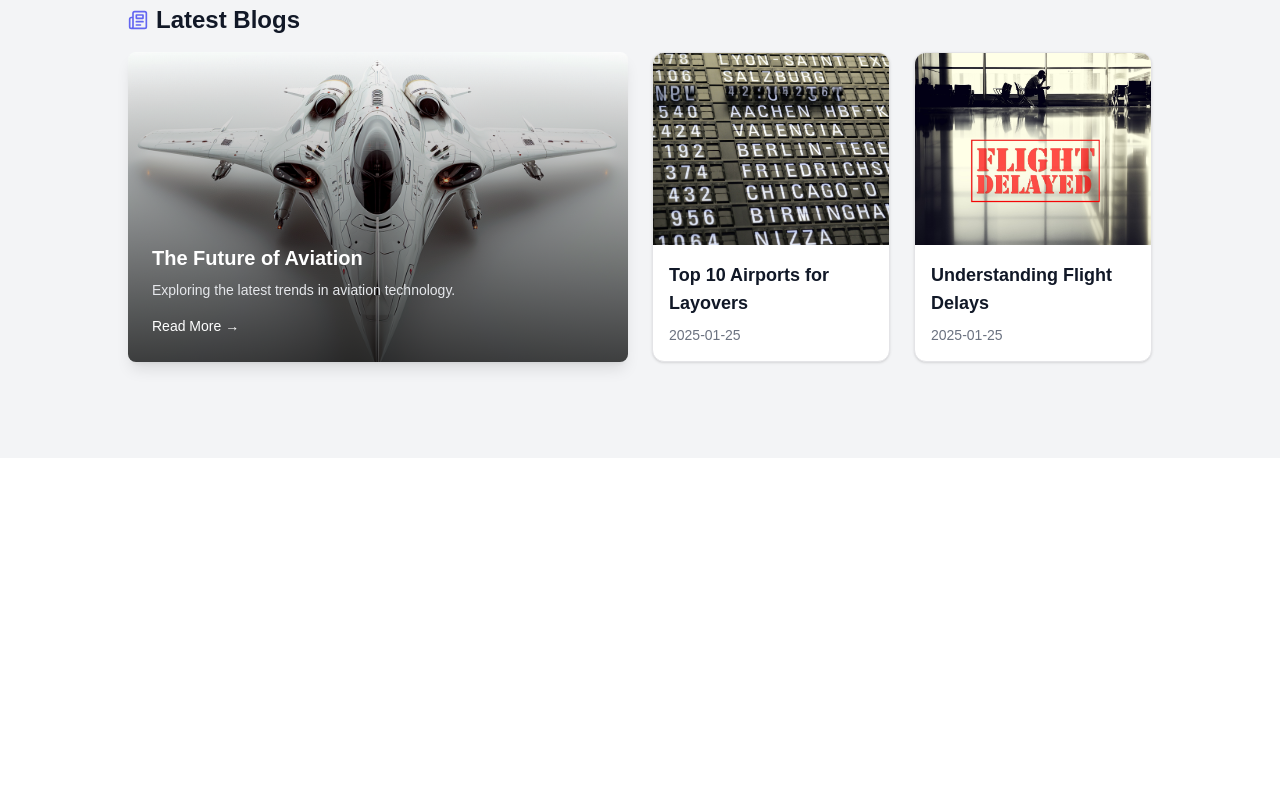
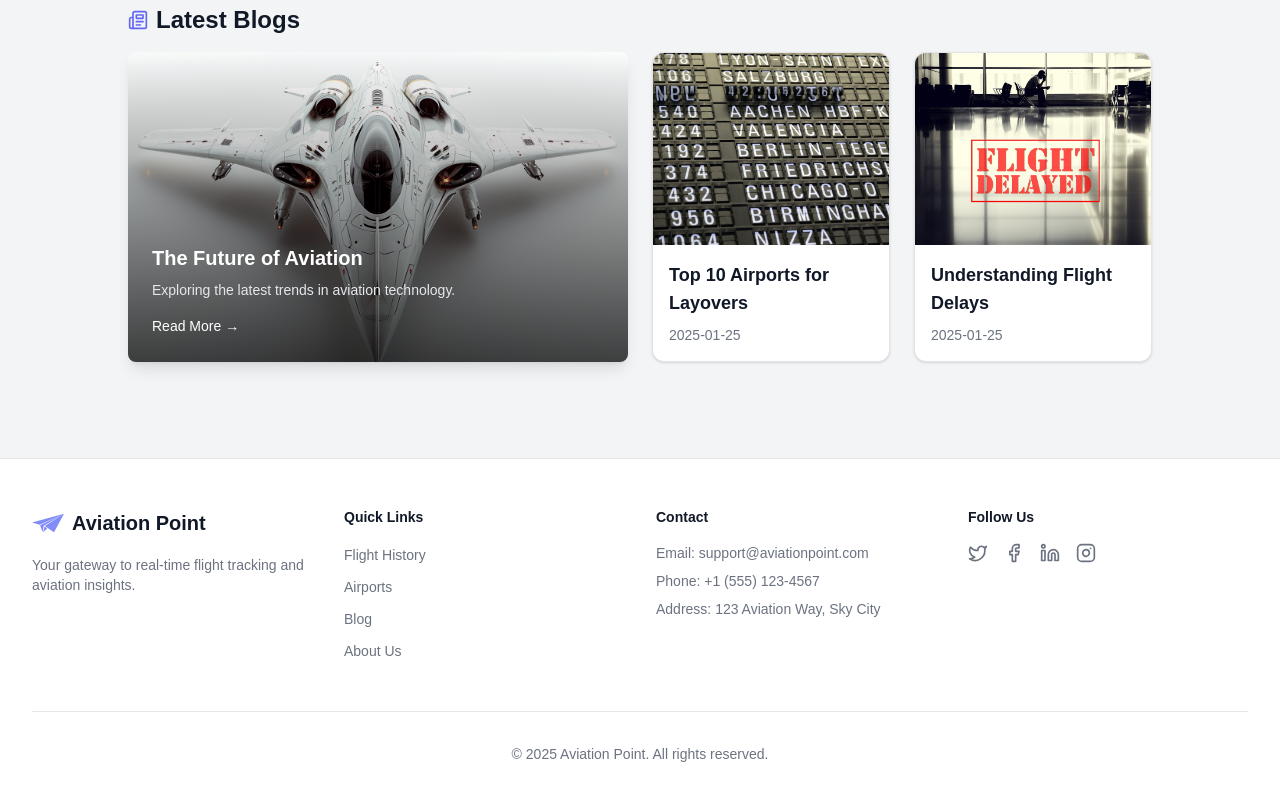
Before and after one commit to AdriaGS/aviation-point, a Next.js app: page / in a window 1280 px wide. Shown: the part 1505-2305 px from the top of the page. Before the commit the page ends 1963 px from the top, so only its background shows below. Built offline with nearby package versions, Linux system fonts and the light colour scheme.

Commit message:
Add footer to Home page
 - Simple footer with relevant information
 - Need to update contact data still, will do
   in the future

```diff
--- a/src/app/page.tsx
+++ b/src/app/page.tsx
@@ -3,7 +3,7 @@
 import SearchBar from '@/components/SearchBar';
 import BlogPosts from '@/components/BlogPosts';
 import Image from 'next/image';
-import { ActivityIcon, ClockIcon, CloudSunIcon, GlobeIcon, MapPinIcon, NewspaperIcon, PlaneIcon } from 'lucide-react';
+import { ActivityIcon, ClockIcon, CloudSunIcon, FacebookIcon, GlobeIcon, InstagramIcon, LinkedinIcon, MapPinIcon, NewspaperIcon, PlaneIcon, TwitterIcon } from 'lucide-react';
 import { StatCard } from '@/components/cards/StatCard';
 import { FlightBoard } from '@/components/flight/FlightBoard';
 import { WeatherCard } from '@/components/cards/WeatherCard';
@@ -129,6 +129,125 @@
           </section>
         </div>
       </div>
+
+      {/* Footer */}
+      <footer className='bg-white dark:bg-gray-800 border-t border-gray-200 dark:border-gray-700'>
+        <div className='max-w-7xl mx-auto py-12 px-4 sm:px-6 lg:px-8'>
+          <div className='grid grid-cols-1 md:grid-cols-4 gap-8'>
+            {/* Logo and Description */}
+            <div className='space-y-4'>
+              <div className='flex items-center'>
+                <Image src='/plane.svg' alt='Plane' width={100} height={100} className='w-8 h-8 text-indigo-400' />
+                <span className='ml-2 text-xl font-bold text-gray-900 dark:text-gray-100'>
+                  Aviation Point
+                </span>
+              </div>
+              <p className='text-sm text-gray-500 dark:text-gray-400'>
+                Your gateway to real-time flight tracking and aviation insights.
+              </p>
+            </div>
+
+            {/* Quick Links */}
+            <div>
+              <h3 className='text-sm font-semibold text-gray-900 dark:text-gray-100 mb-4'>
+                Quick Links
+              </h3>
+              <ul className='space-y-2'>
+                <li>
+                  <a
+                    href='/flight-history'
+                    className='text-sm text-gray-500 dark:text-gray-400 hover:text-indigo-400 transition-colors'
+                  >
+                    Flight History
+                  </a>
+                </li>
+                <li>
+                  <a
+                    href='/airports'
+                    className='text-sm text-gray-500 dark:text-gray-400 hover:text-indigo-400 transition-colors'
+                  >
+                    Airports
+                  </a>
+                </li>
+                <li>
+                  <a
+                    href='/blog'
+                    className='text-sm text-gray-500 dark:text-gray-400 hover:text-indigo-400 transition-colors'
+                  >
+                    Blog
+                  </a>
+                </li>
+                <li>
+                  <a
+                    href='/about'
+                    className='text-sm text-gray-500 dark:text-gray-400 hover:text-indigo-400 transition-colors'
+                  >
+                    About Us
+                  </a>
+                </li>
+              </ul>
+            </div>
+
+            {/* Contact Information */}
+            <div>
+              <h3 className='text-sm font-semibold text-gray-900 dark:text-gray-100 mb-4'>
+                Contact
+              </h3>
+              <ul className='space-y-2'>
+                <li className='text-sm text-gray-500 dark:text-gray-400'>
+                  Email: support@aviationpoint.com
+                </li>
+                <li className='text-sm text-gray-500 dark:text-gray-400'>
+                  Phone: +1 (555) 123-4567
+                </li>
+                <li className='text-sm text-gray-500 dark:text-gray-400'>
+                  Address: 123 Aviation Way, Sky City
+                </li>
+              </ul>
+            </div>
+
+            {/* Social Media Links */}
+            <div>
+              <h3 className='text-sm font-semibold text-gray-900 dark:text-gray-100 mb-4'>
+                Follow Us
+              </h3>
+              <div className='flex space-x-4'>
+                <a
+                  href='https://twitter.com'
+                  className='text-gray-500 dark:text-gray-400 hover:text-indigo-400 transition-colors'
+                >
+                  <TwitterIcon className='w-5 h-5' />
+                </a>
+                <a
+                  href='https://facebook.com'
+                  className='text-gray-500 dark:text-gray-400 hover:text-indigo-400 transition-colors'
+                >
+                  <FacebookIcon className='w-5 h-5' />
+                </a>
+                <a
+                  href='https://linkedin.com'
+                  className='text-gray-500 dark:text-gray-400 hover:text-indigo-400 transition-colors'
+                >
+                  <LinkedinIcon className='w-5 h-5' />
+                </a>
+                <a
+                  href='https://instagram.com'
+                  className='text-gray-500 dark:text-gray-400 hover:text-indigo-400 transition-colors'
+                >
+                  <InstagramIcon className='w-5 h-5' />
+                </a>
+              </div>
+            </div>
+          </div>
+
+          {/* Copyright Notice */}
+          <div className='mt-12 border-t border-gray-200 dark:border-gray-700 pt-8 text-center'>
+            <p className='text-sm text-gray-500 dark:text-gray-400'>
+              &copy; {new Date().getFullYear()} Aviation Point. All rights reserved.
+            </p>
+          </div>
+        </div>
+      </footer>
     </div>
   )
 }
```
